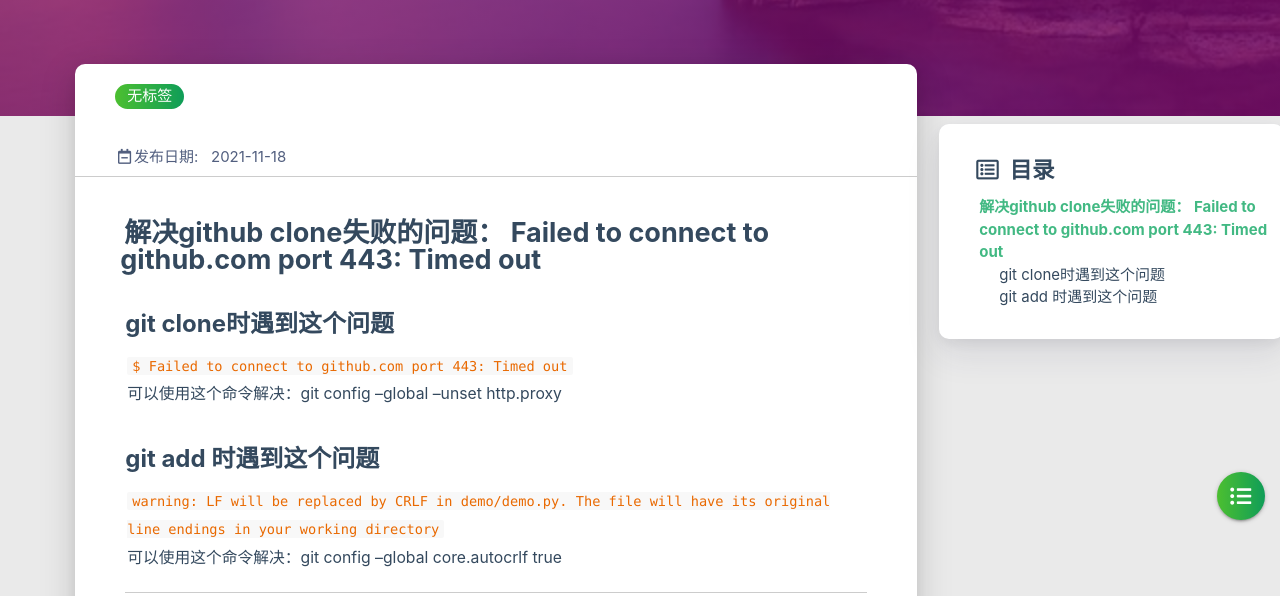
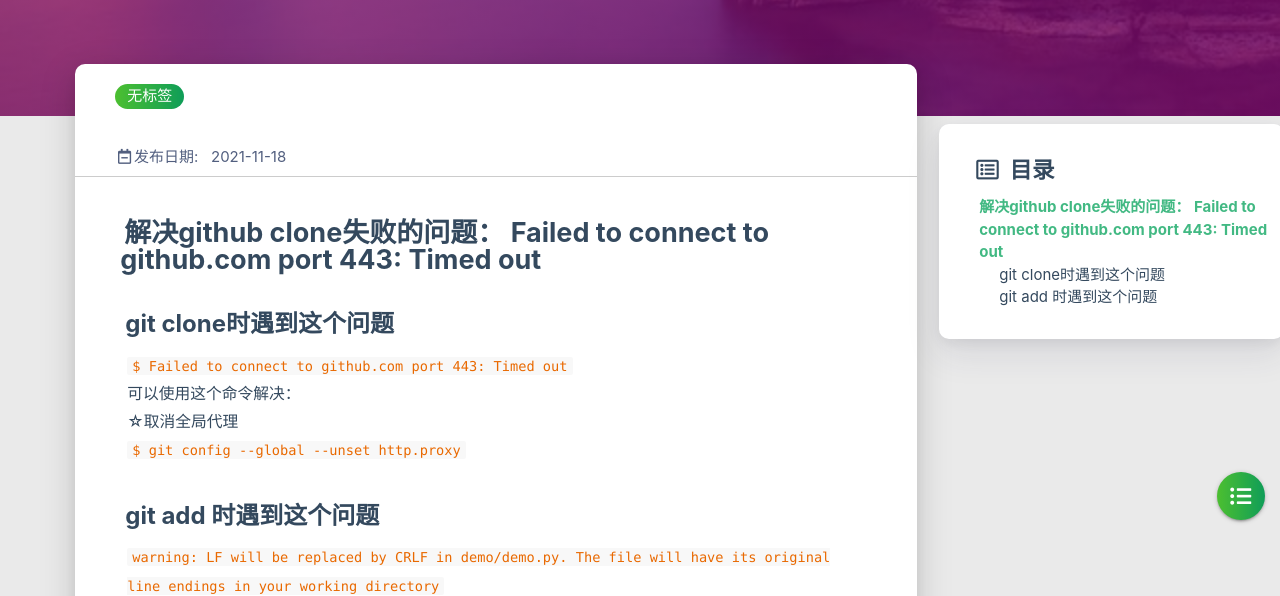
Before and after one commit to Jockkzy/Jockkzy.github.io, a plain HTML site: page 2021/11/18/Hexo-d-g踩坑/index.html in a window 1280 px wide. Shown: the part 204-800 px from the top of the page. Drawn offline with Linux system fonts and the light colour scheme; some packages are replaced by stand-ins of ours; no server answers; a script that the page names is missing.

Commit message:
Site updated: 2021-11-18 23:48:32

```diff
--- a/2021/11/18/Hexo-d-g踩坑/index.html
+++ b/2021/11/18/Hexo-d-g踩坑/index.html
@@ -463,7 +463,7 @@
 
         <div class="card-content article-card-content">
             <div id="articleContent">
-                <h2 id="解决github-clone失败的问题：-Failed-to-connect-to-github-com-port-443-Timed-out"><a href="#解决github-clone失败的问题：-Failed-to-connect-to-github-com-port-443-Timed-out" class="headerlink" title="解决github clone失败的问题： Failed to connect to github.com port 443: Timed out"></a>解决github clone失败的问题： Failed to connect to github.com port 443: Timed out</h2><h3 id="git-clone时遇到这个问题"><a href="#git-clone时遇到这个问题" class="headerlink" title="git clone时遇到这个问题"></a>git clone时遇到这个问题</h3><p><code>$ Failed to connect to github.com port 443: Timed out</code><br>可以使用这个命令解决：git config –global –unset http.proxy</p>
+                <h2 id="解决github-clone失败的问题：-Failed-to-connect-to-github-com-port-443-Timed-out"><a href="#解决github-clone失败的问题：-Failed-to-connect-to-github-com-port-443-Timed-out" class="headerlink" title="解决github clone失败的问题： Failed to connect to github.com port 443: Timed out"></a>解决github clone失败的问题： Failed to connect to github.com port 443: Timed out</h2><h3 id="git-clone时遇到这个问题"><a href="#git-clone时遇到这个问题" class="headerlink" title="git clone时遇到这个问题"></a>git clone时遇到这个问题</h3><p><code>$ Failed to connect to github.com port 443: Timed out</code><br>可以使用这个命令解决：<br>☆取消全局代理<br><code>$ git config --global --unset http.proxy</code> </p>
 <h3 id="git-add-时遇到这个问题"><a href="#git-add-时遇到这个问题" class="headerlink" title="git add 时遇到这个问题"></a>git add 时遇到这个问题</h3><p><code>warning: LF will be replaced by CRLF in demo/demo.py. The file will have its original line endings in your working directory</code><br>可以使用这个命令解决：git config –global core.autocrlf true</p>
 
 
```
